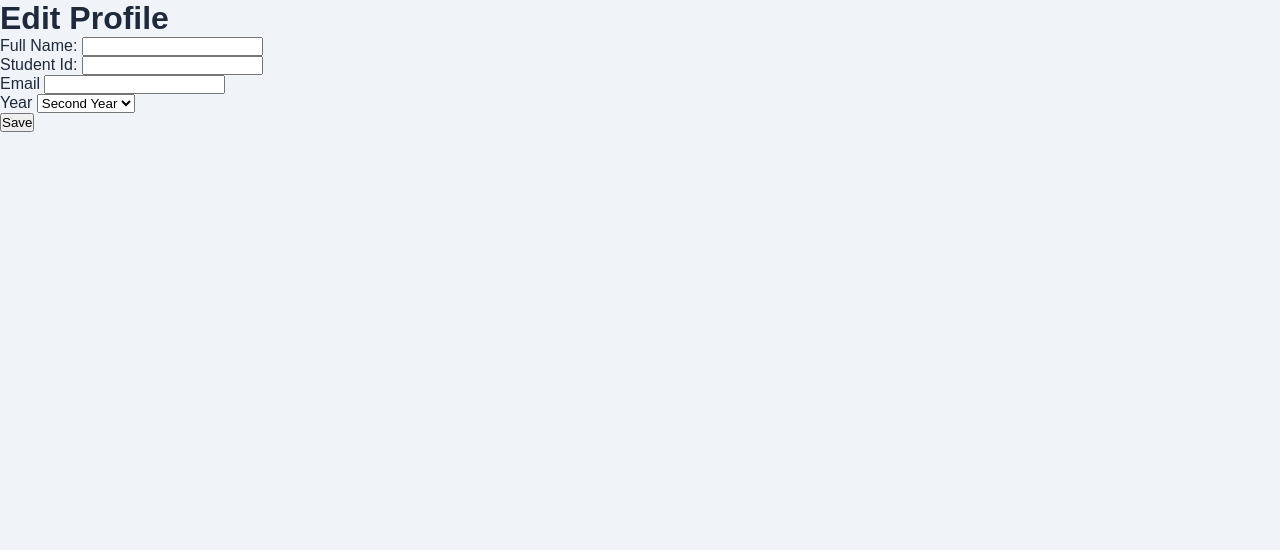
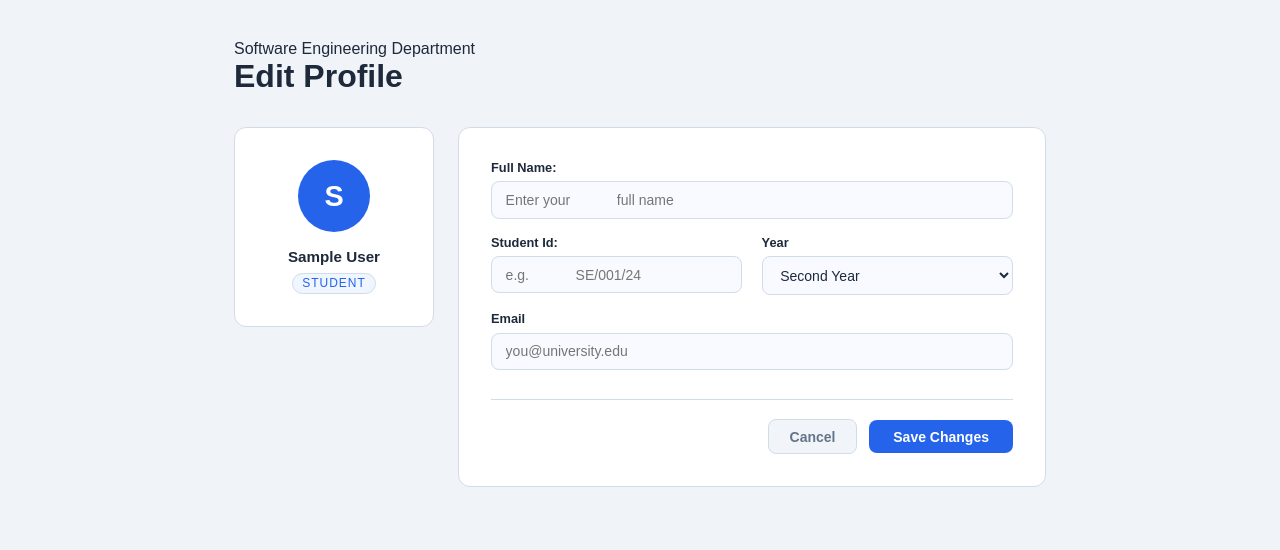
Before and after one commit to siraw21/Student-Course-Registration, a Flask app: template templates/edit_profile.html in a window 1280 px wide. Shown: the part 60-610 px from the top of the page. Run offline with Flask 3, Linux system fonts and the light colour scheme; the template is opened without the code that fills it: values that come from a table or form of the project are taken from there, others are empty; the visitor is signed in with stand-in values (Sample User, id 1).

Commit message:
finish style

```diff
--- /dev/null
+++ b/static/css/profile.css
@@ -0,0 +1,176 @@
+.page-wrapper {
+  max-width: 860px;
+  margin: 0 auto;
+  padding: 2.5rem 1.5rem 4rem;
+}
+
+.page-header {
+  margin-bottom: 2rem;
+}
+
+/* ── Side-by-side layout: avatar left, form right ── */
+.profile-layout {
+  display: grid;
+  grid-template-columns: 200px 1fr;
+  gap: 1.5rem;
+  align-items: start;
+}
+
+/* ── Avatar Panel ── */
+.avatar-panel {
+  background: var(--surface);
+  border: 1px solid var(--border);
+  border-radius: var(--radius);
+  padding: 2rem 1.2rem;
+  text-align: center;
+  display: flex;
+  flex-direction: column;
+  align-items: center;
+  gap: 0.5rem;
+}
+
+.avatar-circle {
+  width: 72px;
+  height: 72px;
+  border-radius: 50%;
+  background: var(--accent);
+  color: #fff;
+  font-family: var(--font-display);
+  font-size: 1.8rem;
+  font-weight: 700;
+  display: flex;
+  align-items: center;
+  justify-content: center;
+  margin-bottom: 0.5rem;
+}
+
+.avatar-name {
+  font-family: var(--font-display);
+  font-size: 0.95rem;
+  font-weight: 700;
+  color: var(--text-primary);
+  margin: 0;
+}
+
+.avatar-role {
+  font-size: 0.75rem;
+  text-transform: uppercase;
+  letter-spacing: 0.08em;
+  color: var(--accent);
+  background: var(--accent-light);
+  border: 1px solid var(--border);
+  border-radius: 999px;
+  padding: 0.15rem 0.6rem;
+  margin: 0;
+}
+
+/* ── Form Card ── */
+.form-card {
+  background: var(--surface);
+  border: 1px solid var(--border);
+  border-radius: var(--radius);
+  padding: 2rem;
+}
+
+/* ── Form Grid ── */
+.form-grid {
+  display: grid;
+  grid-template-columns: 1fr 1fr;
+  gap: 1rem 1.2rem;
+}
+
+.form-group {
+  display: flex;
+  flex-direction: column;
+  gap: 0.4rem;
+}
+
+.form-group.full {
+  grid-column: 1 / -1;
+}
+
+.form-group label {
+  font-size: 0.8rem;
+  font-weight: 600;
+  color: var(--text-primary);
+}
+
+.form-group input,
+.form-group select {
+  width: 100%;
+  padding: 0.6rem 0.85rem;
+  font-size: 0.875rem;
+  font-family: var(--font-body);
+  color: var(--text-primary);
+  background: #f8faff;
+  border: 1px solid var(--border);
+  border-radius: 8px;
+  outline: none;
+  transition:
+    border-color var(--transition),
+    background var(--transition);
+}
+
+.form-group input:focus,
+.form-group select:focus {
+  border-color: var(--accent);
+  background: var(--surface);
+}
+
+/* ── Footer Buttons ── */
+.form-footer {
+  display: flex;
+  justify-content: flex-end;
+  align-items: center;
+  gap: 0.75rem;
+  margin-top: 1.8rem;
+  padding-top: 1.2rem;
+  border-top: 1px solid var(--border);
+}
+
+.btn-cancel {
+  font-size: 0.875rem;
+  font-weight: 600;
+  color: var(--text-muted);
+  background: #f1f5f9;
+  border: 1px solid var(--border);
+  border-radius: 8px;
+  padding: 0.55rem 1.3rem;
+  text-decoration: none;
+  transition: background var(--transition);
+}
+
+.btn-cancel:hover {
+  background: #e2e8f0;
+}
+
+.btn-submit {
+  font-size: 0.875rem;
+  font-weight: 600;
+  color: #fff;
+  background: var(--accent);
+  border: none;
+  border-radius: 8px;
+  padding: 0.55rem 1.5rem;
+  cursor: pointer;
+  transition: background var(--transition);
+}
+
+.btn-submit:hover {
+  background: #1d4ed8;
+}
+
+/* ── Responsive: stack on small screens ── */
+@media (max-width: 600px) {
+  .profile-layout {
+    grid-template-columns: 1fr;
+  }
+
+  .form-grid {
+    grid-template-columns: 1fr;
+  }
+
+  .form-group.full {
+    grid-column: 1;
+  }
+}
--- a/templates/edit_profile.html
+++ b/templates/edit_profile.html
@@ -1,13 +1,58 @@
-{% extends 'base.html' %} {% block title %} <title>Edit Profile</title> {%
+{% extends 'base.html' %} {% block title %}<title>Edit Profile</title>{%
 endblock %} {% block content %}
-<h1>Edit Profile</h1>
-<form action="{{url_for('students.edit_profile')}}" method="POST">
-  {{ form.hidden_tag()}} {{ form.full_name.label }} {{ form.full_name() }}
-  <br />
-  {{ form.student_id.label }} {{ form.student_id() }} <br />
-  {{ form.email.label }} {{ form.email() }} <br />
-  {{ form.year.label }} {{ form.year() }} <br />
+<link
+  rel="stylesheet"
+  href="{{ url_for('static', filename='css/profile.css') }}"
+/>
 
-  <button>Save</button>
-</form>
+<div class="page-wrapper">
+  <div class="page-header">
+    <p class="dept-label">Software Engineering Department</p>
+    <h1 class="dashboard-title">Edit Profile</h1>
+  </div>
+
+  <div class="profile-layout">
+    <!-- Avatar Panel -->
+    <div class="avatar-panel">
+      <div class="avatar-circle">
+        {{ session.get('username', 'S')[0].upper() }}
+      </div>
+      <p class="avatar-name">{{ session.get('username') }}</p>
+      <p class="avatar-role">Student</p>
+    </div>
+
+    <!-- Form Panel -->
+    <div class="form-card">
+      <form action="{{ url_for('students.edit_profile') }}" method="POST">
+        {{ form.hidden_tag() }}
+
+        <div class="form-grid">
+          <div class="form-group full">
+            {{ form.full_name.label }} {{ form.full_name(placeholder="Enter your
+            full name") }}
+          </div>
+
+          <div class="form-group">
+            {{ form.student_id.label }} {{ form.student_id(placeholder="e.g.
+            SE/001/24") }}
+          </div>
+
+          <div class="form-group">{{ form.year.label }} {{ form.year() }}</div>
+
+          <div class="form-group full">
+            {{ form.email.label }} {{
+            form.email(placeholder="you@university.edu") }}
+          </div>
+        </div>
+
+        <div class="form-footer">
+          <a href="{{ url_for('main.dashboard') }}" class="btn-cancel"
+            >Cancel</a
+          >
+          <button type="submit" class="btn-submit">Save Changes</button>
+        </div>
+      </form>
+    </div>
+  </div>
+</div>
 {% endblock %}
```
